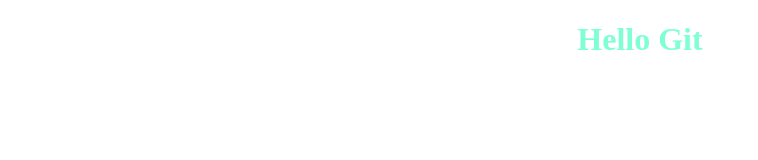
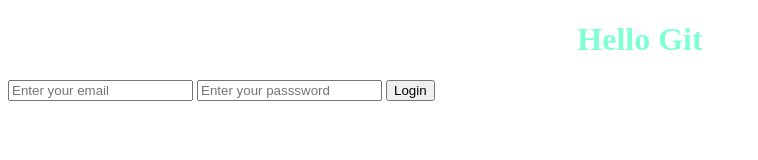
Before and after one commit to IrynaKhandoniak/irynacodes, a plain HTML site: page index.html in a window 1280 px wide. Shown: the whole page, without its empty margins (0-758 px from the left). Drawn offline with Linux system fonts and the light colour scheme.

Commit message:
added login form in HTML

```diff
--- a/index.html
+++ b/index.html
@@ -10,5 +10,12 @@
 </head>
 <body>
     <h1>Hello Git</h1>
+    <form>
+
+        <input type="email" placeholder="Enter your email"/>
+        <input type="password" placeholder="Enter your passsword"/>
+        <input type="submit" value="Login" />
+    </form>
+    <script src="script.js"></script>
 </body>
 </html>
```
